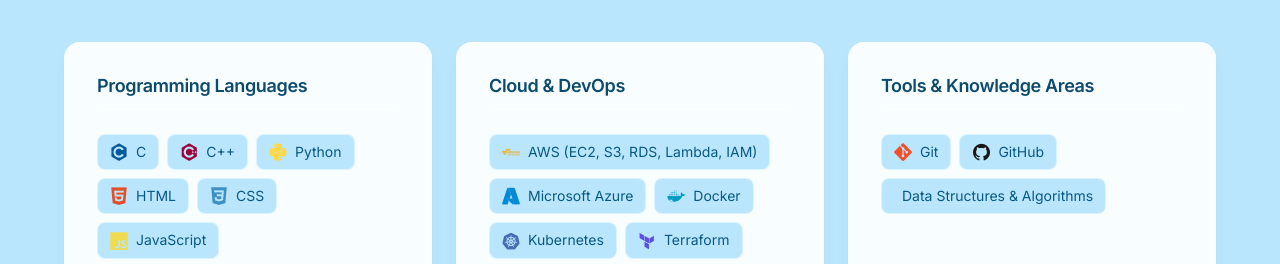
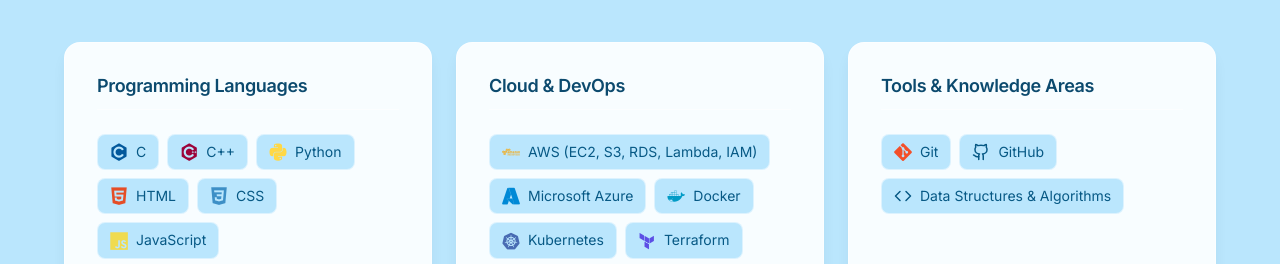
Before and after one commit to MohanAbhishek29/abhi-portfolio-v1, a React (Vite) app: page / in a window 1280 px wide. Shown: the part 1640-1904 px from the top of the page. Built offline with nearby package versions, Linux system fonts and the light colour scheme; a web font is replaced by a local one.

Commit message:
UI: Fix Github and DSA missing icons by using native lucide vectors ✨

```diff
--- a/src/pages/Skills.jsx
+++ b/src/pages/Skills.jsx
@@ -1,5 +1,6 @@
 import React, { useState } from 'react';
 import { motion, AnimatePresence } from 'framer-motion';
+import { Github, Code } from 'lucide-react';
 import portfolioData from '../data/portfolio.json';
 
 const mapSkillsFromData = () => {
@@ -82,7 +83,13 @@ const Skills = () => {
                 display: 'flex', alignItems: 'center', justifyContent: 'center', fontSize: '3rem',
                 marginBottom: '0.5rem', color: 'var(--text-primary)', boxShadow: 'inset 0 2px 10px rgba(0,0,0,0.1)'
               }}>
-                <i className={`${skill.icon} colored`}></i>
+                {skill.name === 'GitHub' ? (
+                  <Github size={44} color="var(--text-primary)" strokeWidth={1.5} />
+                ) : skill.name === 'Data Structures & Algorithms' ? (
+                  <Code size={44} color="var(--text-primary)" strokeWidth={1.5} />
+                ) : (
+                  <i className={`${skill.icon} colored`}></i>
+                )}
               </div>
 
               <div>
--- a/src/sections/Skills.jsx
+++ b/src/sections/Skills.jsx
@@ -1,6 +1,7 @@
 import React from 'react';
 import portfolioData from '../data/portfolio.json';
 import { motion } from 'framer-motion';
+import { Github, Code } from 'lucide-react';
 
 const Skills = () => {
   const { skills } = portfolioData;
@@ -40,7 +41,14 @@ const Skills = () => {
             onMouseOver={(e) => { e.currentTarget.style.borderColor = 'var(--accent-primary)'; e.currentTarget.style.color = 'var(--text-primary)'; }}
             onMouseOut={(e) => { e.currentTarget.style.borderColor = 'var(--border-color)'; e.currentTarget.style.color = 'var(--text-secondary)'; }}
             >
-              <i className={`${skill.icon} colored`} style={{ fontSize: '1.125rem' }}></i> {skill.name}
+              {skill.name === 'GitHub' ? (
+                <Github size={18} color="currentColor" />
+              ) : skill.name === 'Data Structures & Algorithms' ? (
+                <Code size={18} color="currentColor" />
+              ) : (
+                <i className={`${skill.icon} colored`} style={{ fontSize: '1.125rem' }}></i>
+              )}
+              {skill.name}
             </div>
           ))
         }
```
